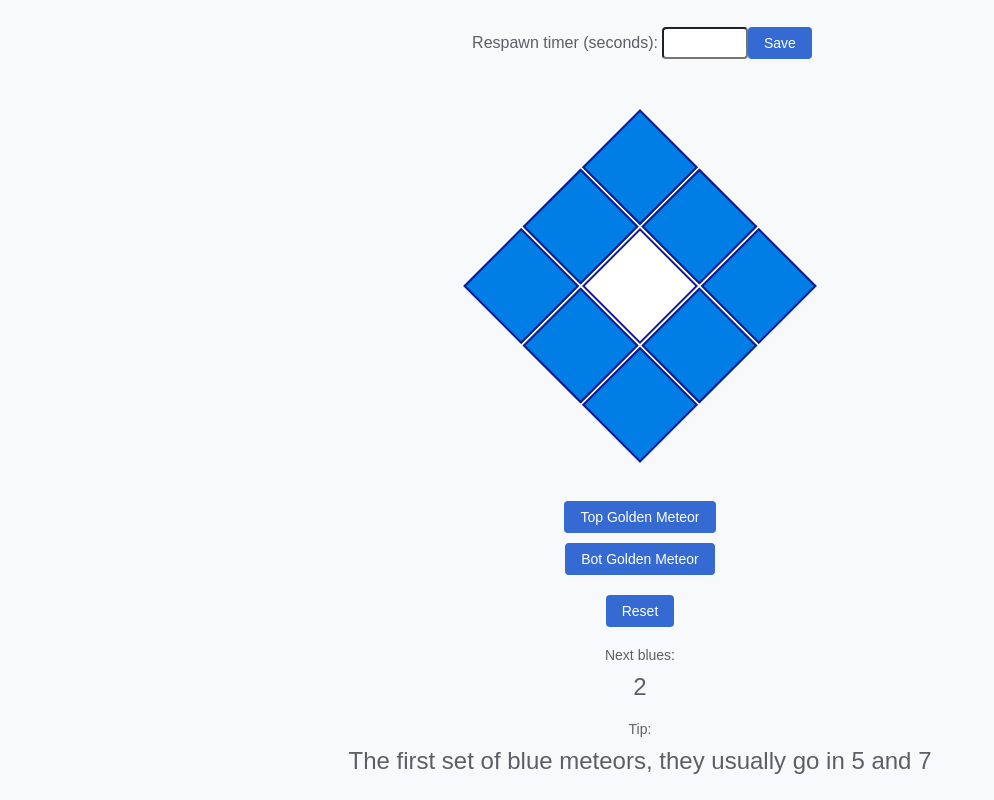
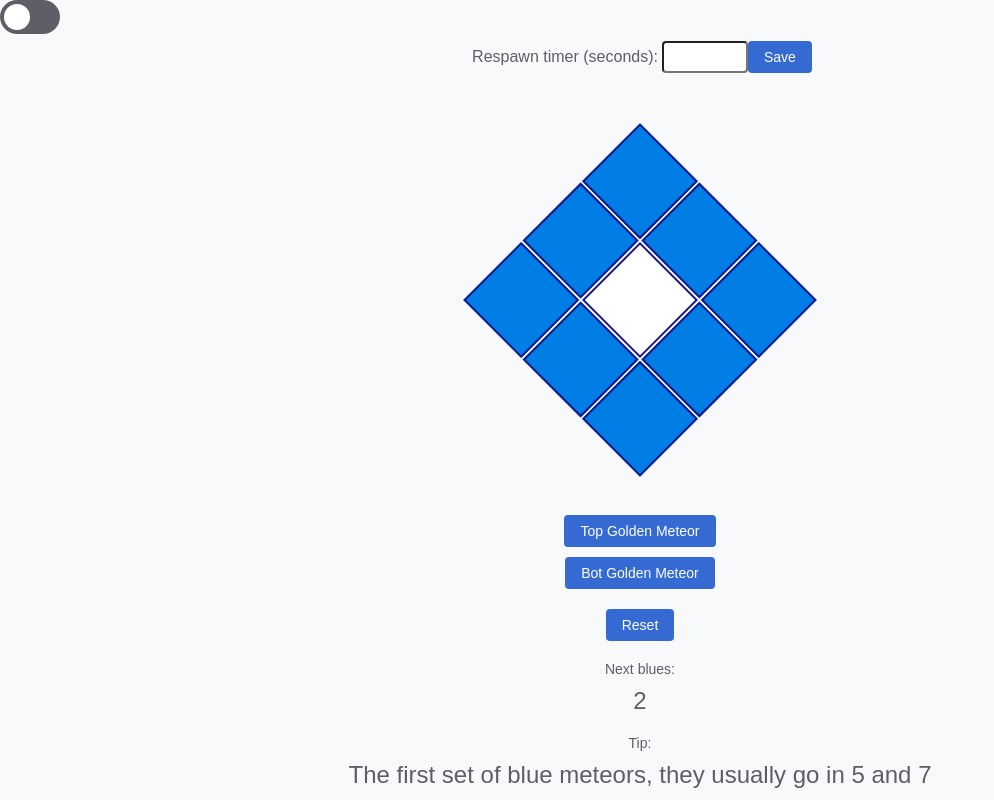
Before and after one commit to frappufrappu/brelg6, a plain HTML site: page index.html in a window 1280 px wide. Shown: the whole page, without its empty margins (0-994 px from the left). Drawn offline with Linux system fonts and the light colour scheme.

Commit message:
Night mode added
added a toggle to change the background color

```diff
--- a/index.html
+++ b/index.html
@@ -50,9 +50,11 @@ body {
     font-size: 16px;
     margin-top: 15px;
     padding: 2px 4px;
-    color: #5e5e66;
+
     }
-input {
+
+
+#numericInput {
 	border-radius: 4px;
   padding: 8px 16px;
   font-size: 10px;
@@ -71,6 +73,12 @@ input {
   margin-top: 10px;
 }
 
+.container {
+display: flex;
+flex-direction: column;
+align-items: center;
+}
+
 .grid-buttons button:last-child {
   margin-top: 20px;
 }
@@ -78,19 +86,91 @@ input {
 #blues,#tip {
 	margin-top: 20px;
     font-size: 14px;
-    color: #5e5e66;
+
     }
 
 #nextSequence, #nextTextSequence{
       margin-top: 10px;
       font-size: 24px;
       display: flex;
-      color: #5e5e66;
+
     }
+
+     /* CSS styles for the switch toggle */
+    .toggle-switch {
+      position: relative;
+      display: inline-block;
+      width: 60px;
+      height: 34px;
+    }
+
+    .toggle-switch input {
+      opacity: 0;
+      width: 0;
+      height: 0;
+    }
+
+    .toggle-slider {
+      position: absolute;
+      cursor: pointer;
+      top: 0;
+      left: 0;
+      right: 0;
+      bottom: 0;
+      background-color: #5e5e66;
+      -webkit-transition: .4s;
+      transition: .4s;
+      border-radius: 34px;
+    }
+
+    .toggle-slider:before {
+      position: absolute;
+      content: "";
+      height: 26px;
+      width: 26px;
+      left: 4px;
+      bottom: 4px;
+      background-color: white;
+      -webkit-transition: .4s;
+      transition: .4s;
+      border-radius: 50%;
+    }
+
+    .night:checked + .toggle-slider {
+      background-color: #f8f9fa;
+    }
+
+    .night:focus + .toggle-slider {
+      box-shadow: 0 0 1px #f8f9fa;
+    }
+
+    .night:checked + .toggle-slider:before {
+      -webkit-transform: translateX(26px);
+      -ms-transform: translateX(26px);
+      transform: translateX(26px);
+    }
+
+    /* End of switch toggle styles */
+
+    .nightMode {
+    	display: flex;
+        justify-content: start;
+        width: 100%;
+        margin-bottom: -20px;
+
+        }
+
   </style>
 </head>
 <body>
-<div class="input">
+<div class="nightMode">
+  <label class="toggle-switch">
+    <input type="checkbox" class="night" id="toggleCheckbox">
+    <span class="toggle-slider"></span>
+  </label>
+</div>
+
+<div class="input" id="textOne">
   <label for="numericInput" class="input">Respawn timer (seconds):</label>
   <input type="number" id="numericInput">
   <button class="input-button" id="saveButton">Save</button>
@@ -104,11 +184,12 @@ input {
     <button id="resetButton">Reset</button>
   </div>
 
-    <span id="blues">Next blues:</span>
+    <div class="container" id="textTwo">
+     <span id="blues">Next blues:</span>
 	 <span id="nextSequence"></span>
      <span id="tip">Tip:</span>
 	 <span id="nextTextSequence"></span>
-
+	</div>
   <script>
     // JavaScript code to generate the grid items
     const gridContainer = document.getElementById('gridContainer');
@@ -122,7 +203,16 @@ input {
     const nextTextSequenceElement = document.getElementById('nextTextSequence');
     const sequence = [2, 3, 4, 3, 4, 3, 4,3,4,3,4,3,4,3,4,3,4]; // The sequence array
     const textSequence = ["The first set of blue meteors, they usually go in 5 and 7","This set should be spread bottom, on 5, 6 and 7. The party should push below 138 after this set to drop golden meteor at the bottom immediatly (click Bot Golden after placing this set).","The bottom tiles shouldn't be up yet so we have to make sure we don't break anything with this 4 meteors. We usually drop two at 11, or 1, one at 12, and the last one on the remaining top tile (most of the times it will be double 11, 12, and 1). Shandi mech should happen after this.","Once the worship mechanic is over, stay near top and break either 1 or 11 stacking these three meteors. The group should quiclky push below 88 after this to get the next top golden meteor (Click on Top Golden after placing all three).","After this, you can be flexible or follow the spread and break pattern, groups usually have good damage now, but to be sure, drop two at 5 and two at 7.","Now we stack all three on 5 or 7 and push to drop the last golden meteor at 6.","If the group doesn't push fast enough to get to 2nd shapes here, just spread the meteors top and you'll be fine.","Always look at the glow on the tiles to make sure you don't break more than 3!",,"'peer pressure is cyber bullying'",,"'there is no I in team'",,"You still here ?lol",,"burp",,,,,,,]
+
+    const toggleCheckbox = document.getElementById('toggleCheckbox');
+    const bodyElement = document.body;
+    const contentDivOne = document.getElementById('textOne');
+    const contentDivTwo = document.getElementById('textTwo');
+    contentDivOne.style.color = '#5e5e66';
+    contentDivTwo.style.color = '#5e5e66';
+
     let sequenceIndex = 0;
+
     let clickCount = 0;
 	let savedValue=5000;
 
@@ -291,6 +381,19 @@ input {
         tile.style.backgroundColor = 'black'; // Set tile color to black when HP reaches 0
       }
     }
+
+    toggleCheckbox.addEventListener('change', () => {
+      if (toggleCheckbox.checked) {
+        bodyElement.style.backgroundColor = '#242426';
+        contentDivOne.style.color = '#f8f9fa';
+        contentDivTwo.style.color = '#f8f9fa';
+      } else {
+        bodyElement.style.backgroundColor = '#f8f9fa';
+        contentDivOne.style.color = '#5e5e66';
+        contentDivTwo.style.color = '#5e5e66';
+      }
+    });
+
   </script>
 </body>
 </html>
```
